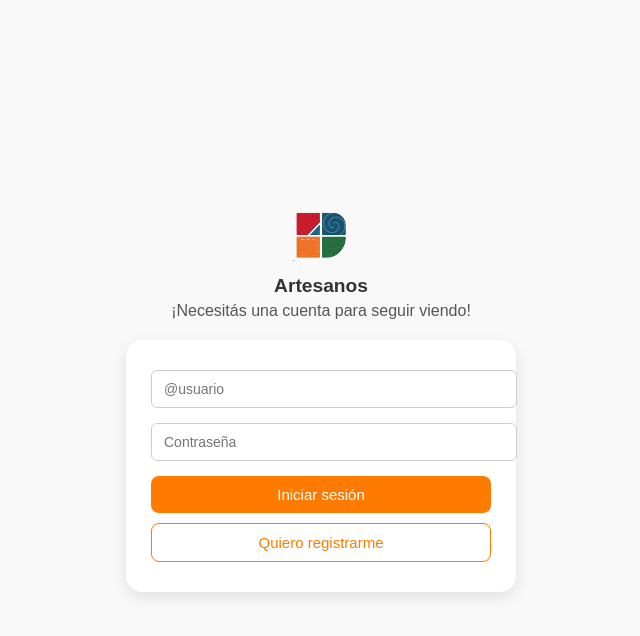
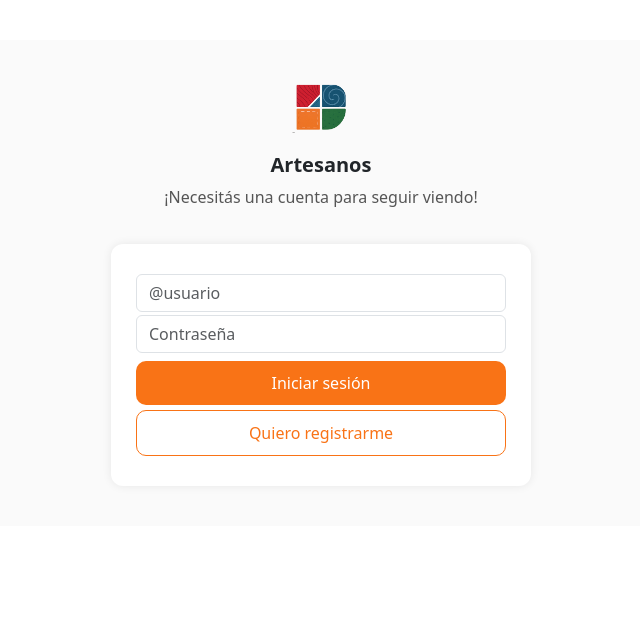
Before and after one commit to OscarTired/Artesanos_Update, a PHP site: page /login.php in a window 1280 px wide. Shown: the top 636 px of the page, without its empty margins (319-959 px from the left). Run offline with PHP 8.4, Linux system fonts and the light colour scheme.

Commit message:
css raro

```diff
--- a/app/views/login.php
+++ b/app/views/login.php
@@ -43,9 +43,12 @@ if ($_SERVER["REQUEST_METHOD"] === "POST") {
   <meta charset="UTF-8">
   <meta name="viewport" content="width=device-width, initial-scale=1.0">
   <title>Iniciar Sesión | Artesanos</title>
+  <!--bootstrap -->
+  <link href="https://cdn.jsdelivr.net/npm/bootstrap@5.3.8/dist/css/bootstrap.min.css" rel="stylesheet" integrity="sha384-sRIl4kxILFvY47J16cr9ZwB07vP4J8+LH7qKQnuqkuIAvNWLzeN8tE5YBujZqJLB" crossorigin="anonymous">
+  <link href="https://cdn.jsdelivr.net/npm/bootstrap-icons@1.10.5/font/bootstrap-icons.css" rel="stylesheet">
 
   <!-- ENLACE AL CSS -->
-  <link rel="stylesheet" href="../../public/assets/css/registro.css">
+  <link rel="stylesheet" href="../../public/assets/css/re.css">
 </head>
 <body>
 
@@ -129,5 +132,7 @@ if ($_SERVER["REQUEST_METHOD"] === "POST") {
     }
   });
   </script>
+    <script src="https://cdn.jsdelivr.net/npm/bootstrap@5.3.8/dist/js/bootstrap.bundle.min.js" integrity="sha384-FKyoEForCGlyvwx9Hj09JcYn3nv7wiPVlz7YYwJrWVcXK/BmnVDxM+D2scQbITxI" crossorigin="anonymous"></script>
+
 </body>
 </html>
```
Also changed, not shown: public/assets/css/re.css (added), public/assets/css/registro.css (deleted), public/assets/css/registroQueRompioTodo.css (added).
